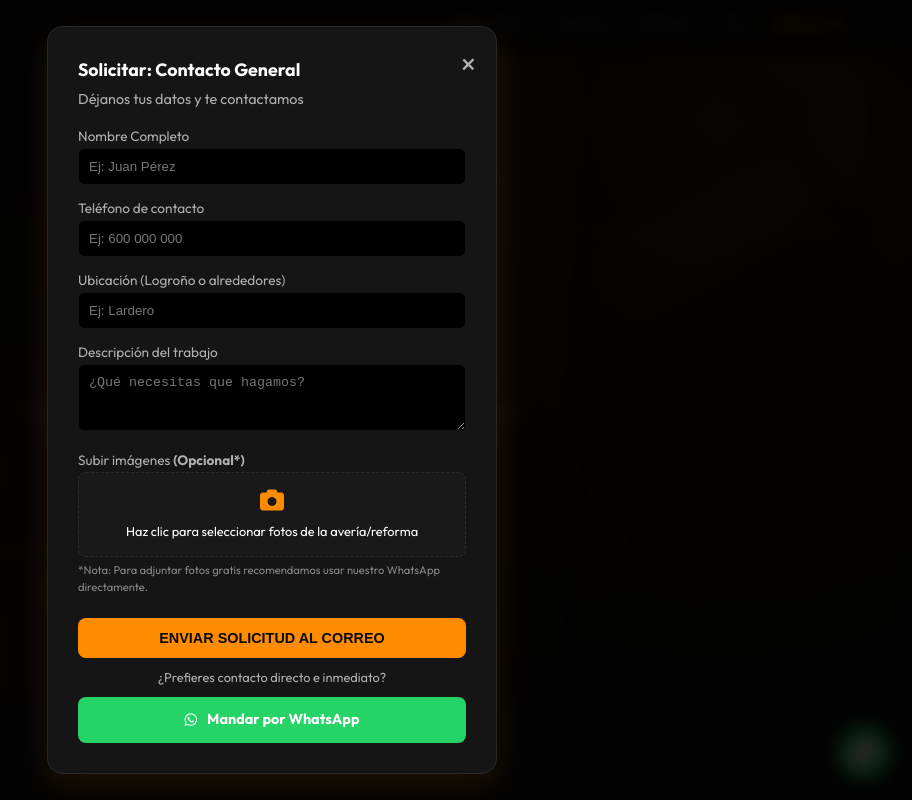
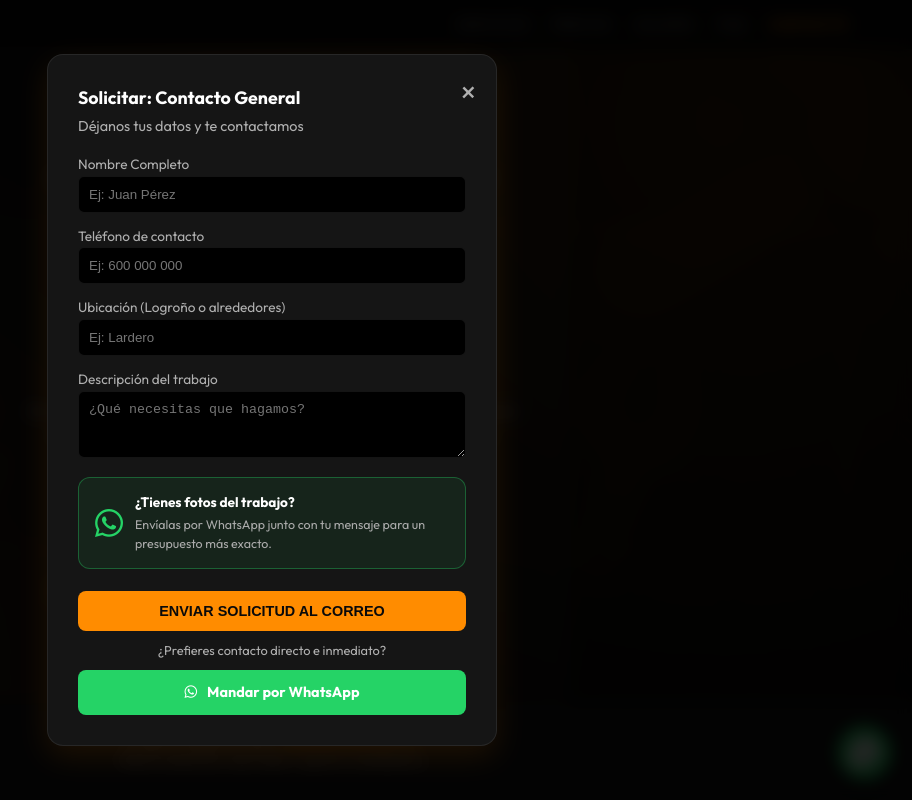
Before and after one commit to omar-p-j/web-tu-aliado, a plain HTML site: page index.html in a window 1280 px wide. Both pictures are taken after a click on the link "Solicita presupuesto gratis →". Shown: the part 2468-3268 px from the top of the page, without its empty margins (368-1280 px from the left). Drawn offline with Linux system fonts and the light colour scheme.

Commit message:
Add files via upload

```diff
--- a/index.html
+++ b/index.html
@@ -248,8 +248,7 @@
             <p id="modalSubtitle" style="color: var(--gray); font-size: 0.9rem; margin-top: 5px;">Déjanos tus datos y te contactamos</p>
 
             <!-- Formulario enviado a omar@tualiadoencasaweb.com via Formspree -->
-            <!-- IMPORTANTE: Cuando tengas tu ID de Formspree, reemplaza la acción por: https://formspree.io/f/TU_ID -->
-            <form id="contactForm" action="https://formspree.io/f/xqeyjwwj" method="POST" enctype="multipart/form-data">
+            <form id="contactForm" action="https://formspree.io/f/xqeyjwwj" method="POST">
                 <input type="hidden" id="serviceType" name="Servicio Solicitado">
 
                 <div class="form-group">
@@ -269,13 +268,13 @@
                     <textarea rows="3" name="Descripción" maxlength="300" placeholder="¿Qué necesitas que hagamos?"></textarea>
                 </div>
                 <div class="form-group">
-                    <label>Subir imágenes <strong>(Opcional*)</strong></label>
-                    <div class="upload-area" onclick="document.getElementById('fileInput').click()">
-                        <i class="fas fa-camera" style="font-size: 1.5rem; margin-bottom: 10px; color: var(--primary);"></i>
-                        <p style="font-size: 0.8rem;">Haz clic para seleccionar fotos de la avería/reforma</p>
-                        <input type="file" name="attachment" multiple style="display:none" id="fileInput">
+                    <div style="background: rgba(37,211,102,0.08); border: 1px solid rgba(37,211,102,0.35); border-radius: 12px; padding: 14px 16px; display:flex; align-items:center; gap:12px;">
+                        <i class="fab fa-whatsapp" style="font-size:2rem; color:#25d366; flex-shrink:0;"></i>
+                        <div>
+                            <p style="margin:0; font-size:0.85rem; font-weight:600; color:white;">¿Tienes fotos del trabajo?</p>
+                            <p style="margin:4px 0 0; font-size:0.78rem; color:#aaa;">Envíalas por WhatsApp junto con tu mensaje para un presupuesto más exacto.</p>
+                        </div>
                     </div>
-                    <p style="font-size: 0.7rem; color: #888; margin-top: 5px;">*Nota: Para adjuntar fotos gratis recomendamos usar nuestro WhatsApp directamente.</p>
                 </div>
 
                 <div style="display:flex; flex-direction:column; gap:10px; margin-top:10px;">
```
